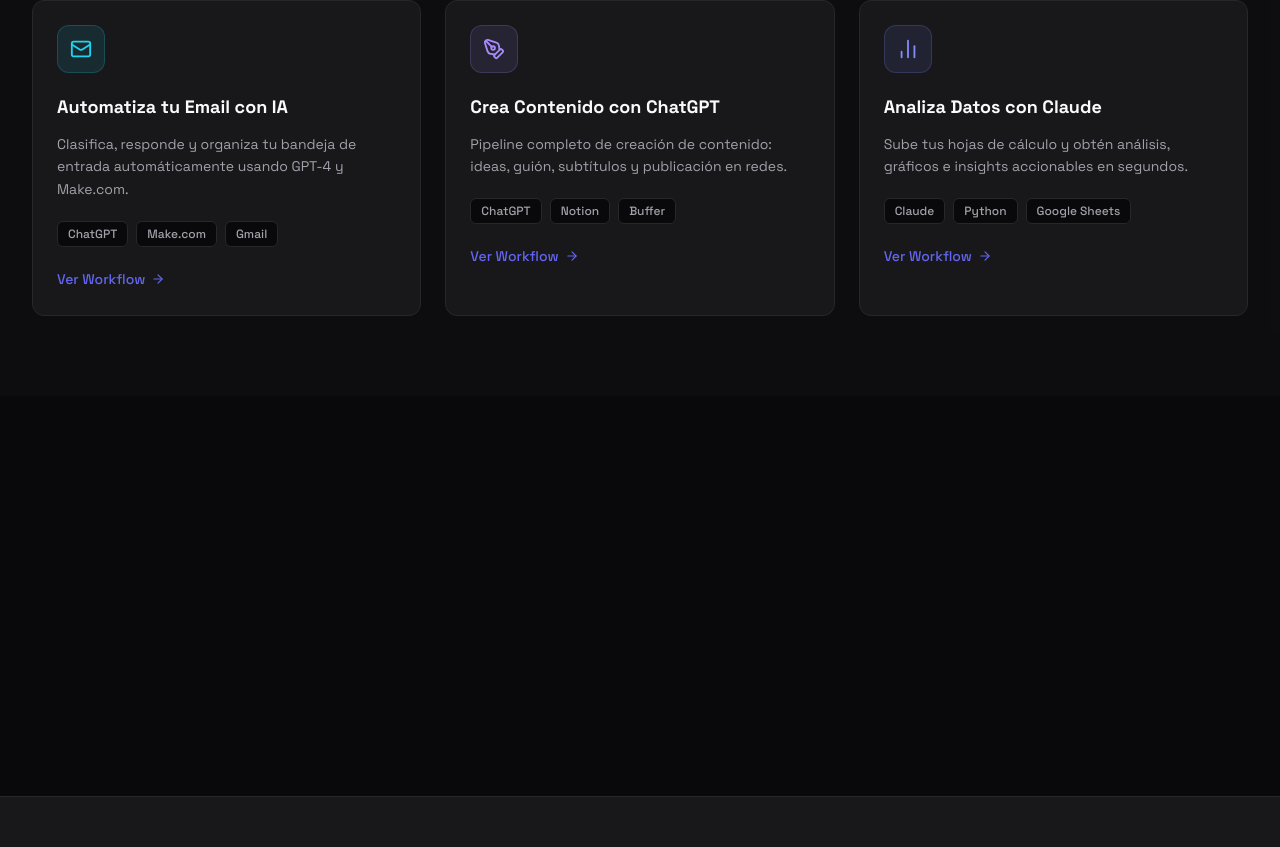
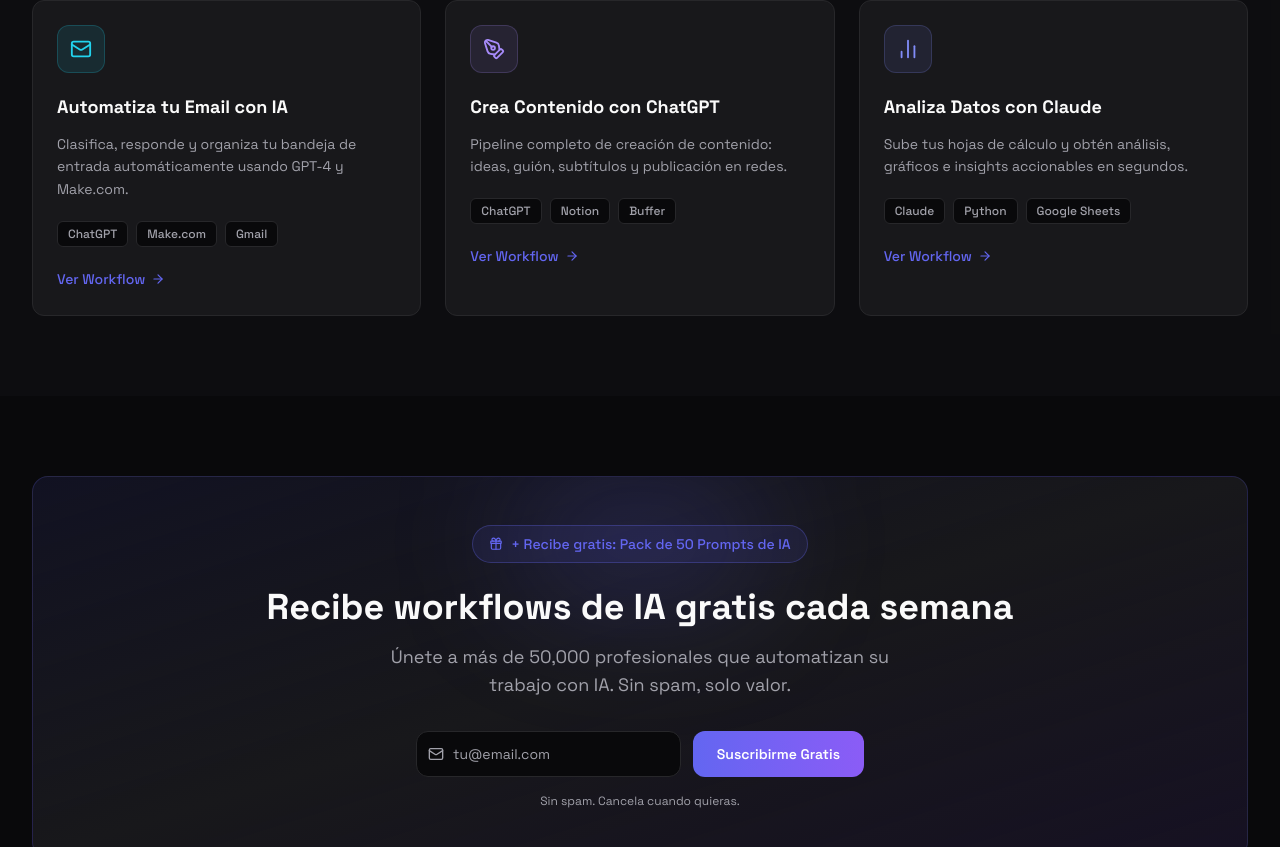
Before and after one commit to miyahira1/claudeapp001, a React (Vite) app: page /#/ in a window 1280 px wide. Shown: the part 1953-2800 px from the top of the page. Built offline with nearby package versions, Linux system fonts and the light colour scheme.

Commit message:
US-008: newsletter lead capture with email form, lead magnet badge, success state

```diff
--- a/src/components/sections/Newsletter.tsx
+++ b/src/components/sections/Newsletter.tsx
@@ -1,3 +1,82 @@
+import { useState } from 'react'
+import { motion } from 'framer-motion'
+import { Mail, Gift, CheckCircle } from 'lucide-react'
+
 export default function Newsletter() {
-  return <section id="newsletter" className="py-20" />
+  const [email, setEmail] = useState('')
+  const [submitted, setSubmitted] = useState(false)
+
+  const handleSubmit = (e: React.FormEvent) => {
+    e.preventDefault()
+    if (email) setSubmitted(true)
+  }
+
+  return (
+    <section id="newsletter" className="py-20">
+      <div className="max-w-7xl mx-auto px-4 sm:px-6 lg:px-8">
+        <motion.div
+          initial={{ opacity: 0, y: 20 }}
+          whileInView={{ opacity: 1, y: 0 }}
+          viewport={{ once: true }}
+          className="rounded-2xl border border-primary/20 bg-gradient-to-br from-primary/10 via-surface to-secondary/10 p-8 sm:p-12 text-center relative overflow-hidden"
+        >
+          {/* Background glow */}
+          <div className="absolute top-0 left-1/2 -translate-x-1/2 w-64 h-32 bg-primary/20 rounded-full blur-3xl -z-0" />
+
+          <div className="relative z-10">
+            {/* Lead magnet callout */}
+            <div className="inline-flex items-center gap-2 px-4 py-2 rounded-full border border-primary/30 bg-primary/10 text-primary text-sm font-medium mb-6">
+              <Gift size={14} />
+              + Recibe gratis: Pack de 50 Prompts de IA
+            </div>
+
+            <h2 className="text-3xl sm:text-4xl font-bold text-text-primary mb-4">
+              Recibe workflows de IA gratis cada semana
+            </h2>
+            <p className="text-text-muted text-lg mb-8 max-w-lg mx-auto">
+              Únete a más de 50,000 profesionales que automatizan su trabajo con IA. Sin spam, solo valor.
+            </p>
+
+            {!submitted ? (
+              <form onSubmit={handleSubmit} className="flex flex-col sm:flex-row gap-3 max-w-md mx-auto">
+                <div className="relative flex-1">
+                  <Mail size={16} className="absolute left-3 top-1/2 -translate-y-1/2 text-text-muted" />
+                  <input
+                    type="email"
+                    value={email}
+                    onChange={(e) => setEmail(e.target.value)}
+                    placeholder="tu@email.com"
+                    required
+                    className="w-full pl-9 pr-4 py-3 rounded-xl bg-background border border-[#27272A] text-text-primary placeholder:text-text-muted focus:outline-none focus:border-primary transition-colors text-sm"
+                  />
+                </div>
+                <button
+                  type="submit"
+                  className="px-6 py-3 rounded-xl bg-gradient-to-r from-primary to-secondary text-white font-semibold text-sm hover:opacity-90 transition-opacity whitespace-nowrap"
+                >
+                  Suscribirme Gratis
+                </button>
+              </form>
+            ) : (
+              <motion.div
+                initial={{ opacity: 0, scale: 0.9 }}
+                animate={{ opacity: 1, scale: 1 }}
+                className="flex flex-col items-center gap-3"
+              >
+                <CheckCircle size={40} className="text-primary" />
+                <p className="text-text-primary font-semibold text-lg">¡Gracias! Revisa tu email.</p>
+                <p className="text-text-muted text-sm">Tu Pack de 50 Prompts está en camino.</p>
+              </motion.div>
+            )}
+
+            {!submitted && (
+              <p className="text-text-muted text-xs mt-4">
+                Sin spam. Cancela cuando quieras.
+              </p>
+            )}
+          </div>
+        </motion.div>
+      </div>
+    </section>
+  )
 }
```
Also changed, not shown: tasks/prd-camino-digital.md (+8 -0 lines), 1 other file (tests, documents, lock files or other folders).
